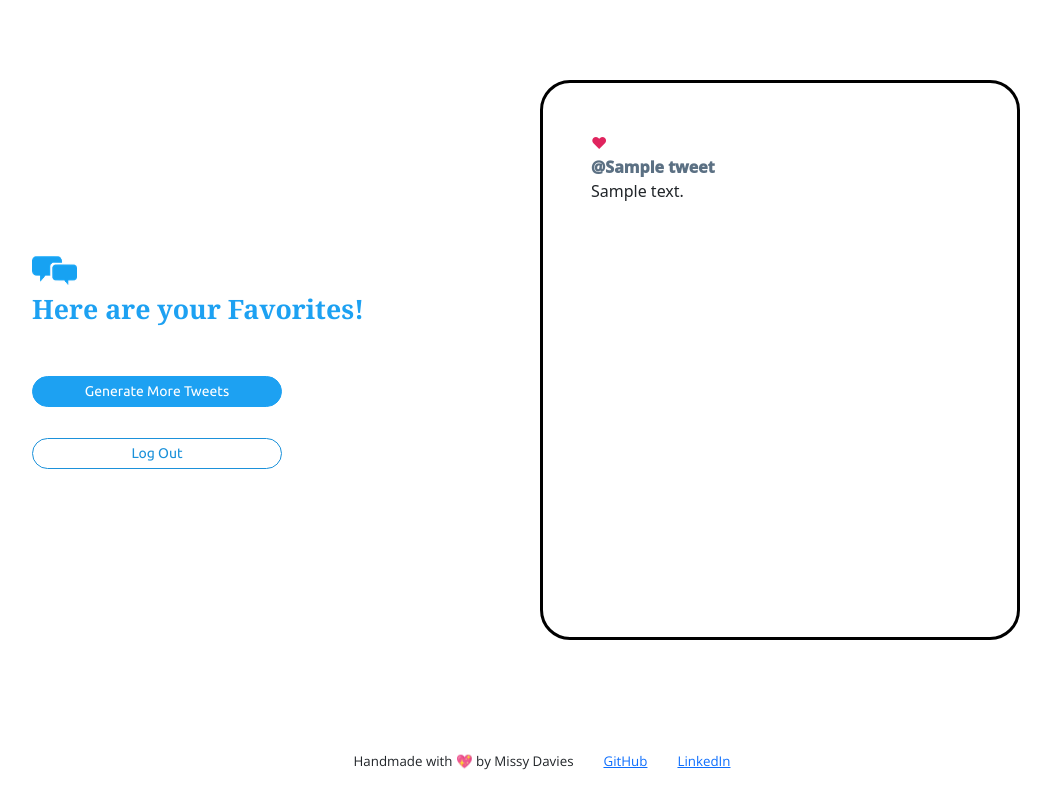
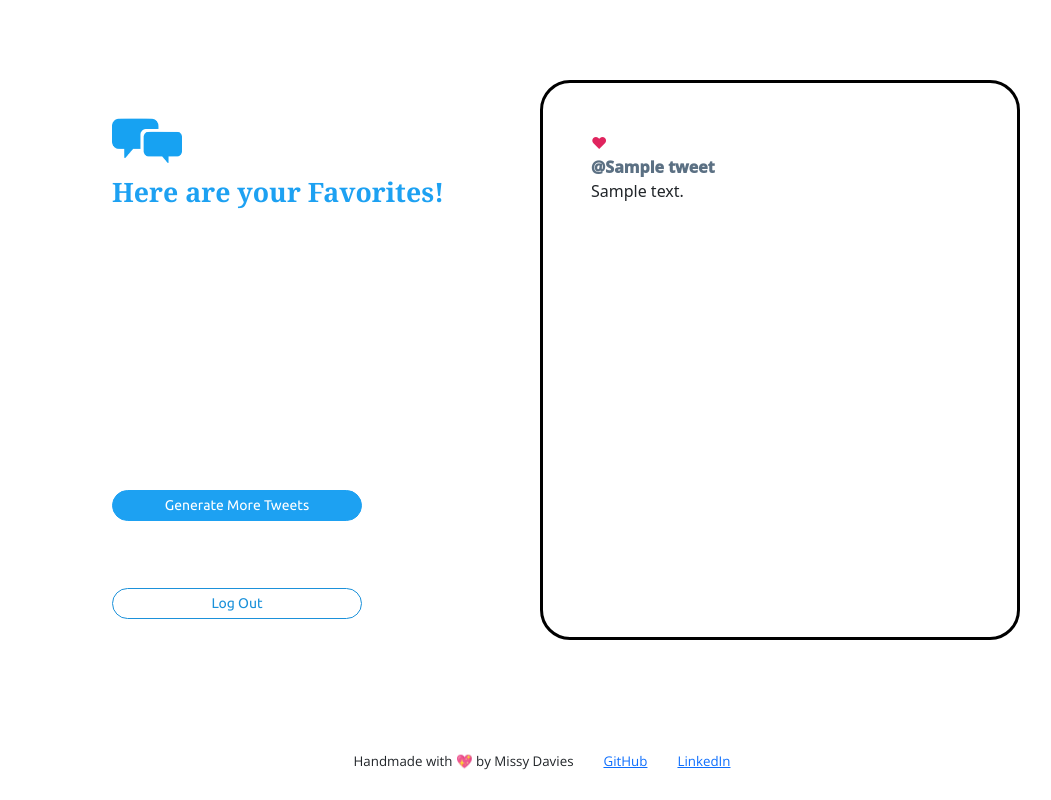
Before and after one commit to missy-davies/chatterbot, a Flask app: page /favorites in a window 1280 px wide. Shown: the whole page, without its empty margins (98-1149 px from the left). Run offline with Flask 2, Linux system fonts and the light colour scheme; a user stored in the database is signed in; tables that the repository leaves empty hold one stand-in row (values such as "Sample post").

Commit message:
Buttons aligned on all pages

```diff
--- a/static/css/style.css
+++ b/static/css/style.css
@@ -15,8 +15,7 @@ h3 {
 	font-family: 'Noto Serif', serif;
 	font-size: 20pt;
 	color: #1DA1F2;
-	padding-bottom: 1.5em;
-
+	padding-bottom: 0.5em;
 }
 
 p {
@@ -69,8 +68,15 @@ ul, li {
 
 /* Account Login Widget */
 .logo {
-	margin-top: 3em;
-	margin-bottom: 1em;
+	margin-top: 0.5em;
+	height: 70px;
+	width: 70px;
+}
+
+.big-logo {
+	height: 90px;
+	width: 90px;
+	margin-top: 2em;
 }
 
 #email, #password, #fname, #login-email, #login-password {
@@ -116,6 +122,14 @@ input {
   color: #1B91DA;
 }
 
+.logout-fav {
+	margin-top: 4.6em;
+}
+
+.generate-fav {
+	margin-top: 18.6em;
+}
+
 .favs {
 	background-color: #5B7083;
 }
@@ -135,8 +149,8 @@ img {
 	height: 45px;
 }
 
-.twitter-accounts  {
-	padding-left: 2em;
+.twitter-accounts, .fav-directions  {
+	padding-left: 5em;
 }
 
 /* Tweets and Widgets */
--- a/templates/create-account.html
+++ b/templates/create-account.html
@@ -13,7 +13,7 @@
     <!-- Login or create an account widget  -->
     <div class="col centered">
       <div class="widget">
-        <img class="logo" src="/static/img/Logo Small.png">
+        <img class="big-logo" src="/static/img/Logo Small.png">
         <h2>Welcome</h2>
         <p>Sign up to generate Tweets</p>
 
--- a/templates/favorites.html
+++ b/templates/favorites.html
@@ -21,14 +21,16 @@
 <div class="container">
   <div class="row align-items-center justify-content-center static-height vertical-center">
     <div class="col">
-      <img class="big-logo" src="/static/img/Logo Small.png">
-      <h3>Here are your Favorites!</h3>
-      <form>
-        <button class="btn btn-primary btn-sm" type="submit" formaction="/generate">Generate More Tweets</button>
-      </form>
-      <form>
-        <button class="btn btn-primary btn-sm logout" type="submit" formaction="/logout">Log Out</button>
-      </form>
+      <div class="fav-directions">
+        <img class="logo" src="/static/img/Logo Small.png">
+        <h3>Here are your Favorites!</h3>
+        <form>
+          <button class="btn btn-primary btn-sm generate-fav" type="submit" formaction="/generate">Generate More Tweets</button>
+        </form>
+        <form>
+          <button class="btn btn-primary btn-sm logout logout-fav" type="submit" formaction="/logout">Log Out</button>
+        </form>
+      </div>
     </div>
     <div class="col">
       <div class="widget">
--- a/templates/generate.html
+++ b/templates/generate.html
@@ -7,7 +7,7 @@
   <div class="row align-items-center justify-content-center static-height vertical-center">
     <div class="col">
       <div class="twitter-accounts">
-        <img class="big-logo" src="/static/img/Logo Small.png">
+        <img class="logo" src="/static/img/Logo Small.png">
         <h3>Choose 1 or more accounts to<br>
           generate tweets:</h3>
         <!-- Elon Musk -->
--- a/templates/login.html
+++ b/templates/login.html
@@ -13,7 +13,7 @@
     <!-- Login or create an account widget  -->
     <div class="col centered">
       <div class="widget">
-        <img class="logo" src="/static/img/Logo Small.png">
+        <img class="big-logo" src="/static/img/Logo Small.png">
         <h2>Welcome</h2>
         <p>Sign in to generate Tweets</p>
 
```
Also changed, not shown: static/img/Logo Small.png.
